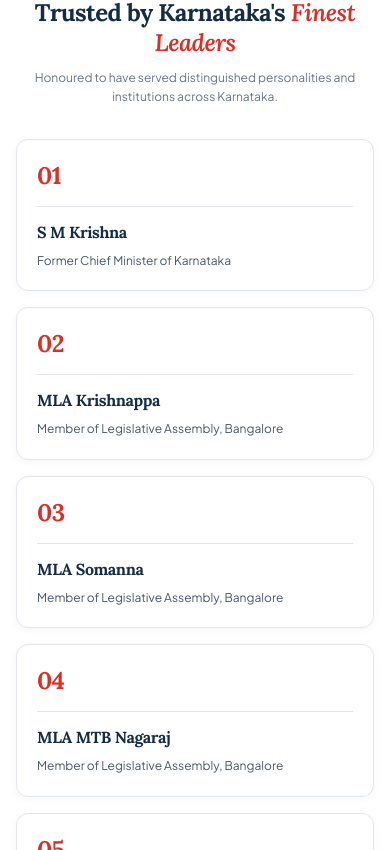
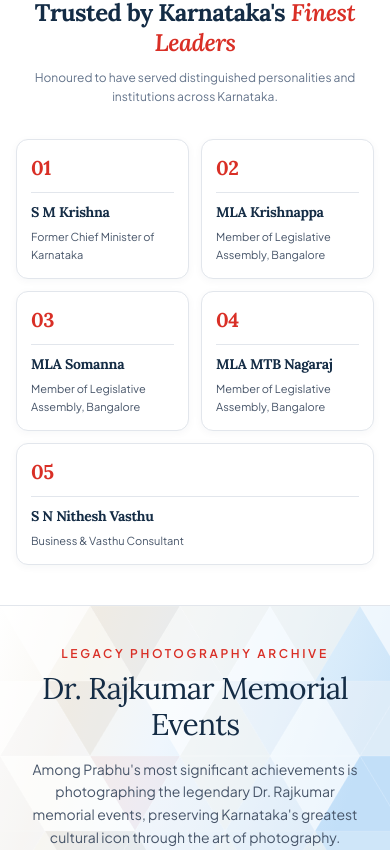
Before and after one commit to GAGANGOWDAP/sushma_digital, a React (Vite) app: page /about in a window 390 px wide. Shown: the part 3294-4144 px from the top of the page. Built offline with nearby package versions, Linux system fonts and the light colour scheme.

Commit message:
Update Distinguished Clientele grid to 2-column layout on mobile

```diff
--- a/src/pages/About.tsx
+++ b/src/pages/About.tsx
@@ -505,26 +505,26 @@ export default function About() {
           </FadeIn>
 
           {/* All FIVE Client Cards in Consistent Grid */}
-          <div className="grid grid-cols-1 sm:grid-cols-2 md:grid-cols-3 lg:grid-cols-5 gap-4 sm:gap-4.5 lg:gap-5 items-stretch">
+          <div className="grid grid-cols-2 md:grid-cols-3 lg:grid-cols-5 gap-3 sm:gap-4.5 lg:gap-5 items-stretch">
             {distinguishedClients.map((client, i) => (
-              <FadeIn key={client.id} delay={i * 0.05} className="h-full">
-                <div className="group relative rounded-[12px] border border-[#E2E6EC] bg-[#FFFFFF] p-5 sm:p-6 h-full flex flex-col justify-between shadow-[0_2px_8px_rgba(20,44,69,0.04)] hover:shadow-[0_8px_20px_rgba(20,44,69,0.08)] hover:-translate-y-1 hover:border-[#D92F26]/50 transition-all duration-300 text-left">
+              <FadeIn key={client.id} delay={i * 0.05} className="h-full last:col-span-2 sm:last:col-span-1">
+                <div className="group relative rounded-[12px] border border-[#E2E6EC] bg-[#FFFFFF] p-3.5 sm:p-5 lg:p-6 h-full flex flex-col justify-between shadow-[0_2px_8px_rgba(20,44,69,0.04)] hover:shadow-[0_8px_20px_rgba(20,44,69,0.08)] hover:-translate-y-1 hover:border-[#D92F26]/50 transition-all duration-300 text-left">
                   <div>
                     {/* Number at the top in large Signature Red typography */}
-                    <span className="font-serif text-2xl sm:text-3xl font-bold text-[#D92F26] tracking-tight block">
+                    <span className="font-serif text-xl sm:text-2xl lg:text-3xl font-bold text-[#D92F26] tracking-tight block">
                       {client.id}
                     </span>
 
                     {/* Thin horizontal divider below the number */}
-                    <div className="w-full border-t border-[#E2E6EC] my-3.5 group-hover:border-[#D92F26]/20 transition-colors" />
+                    <div className="w-full border-t border-[#E2E6EC] my-2.5 sm:my-3.5 group-hover:border-[#D92F26]/20 transition-colors" />
 
                     {/* Person's name in an elegant serif font */}
-                    <h3 className="font-serif font-bold text-[#142C45] text-base sm:text-lg tracking-tight mb-2 leading-snug">
+                    <h3 className="font-serif font-bold text-[#142C45] text-sm sm:text-base lg:text-lg tracking-tight mb-1.5 sm:mb-2 leading-snug">
                       {client.name}
                     </h3>
 
                     {/* Designation underneath in a clean sans-serif font */}
-                    <p className="text-xs sm:text-[13px] text-[#475569] leading-relaxed font-sans">
+                    <p className="text-[11px] sm:text-xs lg:text-[13px] text-[#475569] leading-relaxed font-sans">
                       {client.role}
                     </p>
                   </div>
--- a/src/pages/Home.tsx
+++ b/src/pages/Home.tsx
@@ -572,7 +572,7 @@ export default function Home() {
             </p>
           </FadeIn>
           <FadeIn delay={0.15}>
-            <div className="grid grid-cols-1 sm:grid-cols-2 md:grid-cols-3 lg:grid-cols-5 gap-4 sm:gap-4.5 lg:gap-5 items-stretch">
+            <div className="grid grid-cols-2 md:grid-cols-3 lg:grid-cols-5 gap-3 sm:gap-4.5 lg:gap-5 items-stretch">
               {[
                 { id: '01', name: 'S M Krishna', role: 'Former Chief Minister of Karnataka' },
                 { id: '02', name: 'MLA Krishnappa', role: 'Member of Legislative Assembly, Bangalore' },
@@ -582,24 +582,24 @@ export default function Home() {
               ].map((client) => (
                 <div
                   key={client.id}
-                  className="group relative rounded-[12px] border border-[#E2E6EC] bg-[#FFFFFF] p-5 sm:p-6 h-full flex flex-col justify-between shadow-[0_2px_8px_rgba(20,44,69,0.04)] hover:shadow-[0_8px_20px_rgba(20,44,69,0.08)] hover:-translate-y-1 hover:border-[#D92F26]/50 transition-all duration-300 text-left"
+                  className="group relative rounded-[12px] border border-[#E2E6EC] bg-[#FFFFFF] p-3.5 sm:p-5 lg:p-6 h-full flex flex-col justify-between shadow-[0_2px_8px_rgba(20,44,69,0.04)] hover:shadow-[0_8px_20px_rgba(20,44,69,0.08)] hover:-translate-y-1 hover:border-[#D92F26]/50 transition-all duration-300 text-left last:col-span-2 sm:last:col-span-1"
                 >
                   <div>
                     {/* Number at the top in large Signature Red typography */}
-                    <span className="font-serif text-2xl sm:text-3xl font-bold text-[#D92F26] tracking-tight block">
+                    <span className="font-serif text-xl sm:text-2xl lg:text-3xl font-bold text-[#D92F26] tracking-tight block">
                       {client.id}
                     </span>
 
                     {/* Thin horizontal divider below the number */}
-                    <div className="w-full border-t border-[#E2E6EC] my-3.5 group-hover:border-[#D92F26]/20 transition-colors" />
+                    <div className="w-full border-t border-[#E2E6EC] my-2.5 sm:my-3.5 group-hover:border-[#D92F26]/20 transition-colors" />
 
                     {/* Person's name in an elegant serif font */}
-                    <h3 className="font-serif font-bold text-[#142C45] text-base sm:text-lg tracking-tight mb-2 leading-snug">
+                    <h3 className="font-serif font-bold text-[#142C45] text-sm sm:text-base lg:text-lg tracking-tight mb-1.5 sm:mb-2 leading-snug">
                       {client.name}
                     </h3>
 
                     {/* Designation underneath in a clean sans-serif font */}
-                    <p className="text-xs sm:text-[13px] text-[#475569] leading-relaxed font-sans">
+                    <p className="text-[11px] sm:text-xs lg:text-[13px] text-[#475569] leading-relaxed font-sans">
                       {client.role}
                     </p>
                   </div>
```
